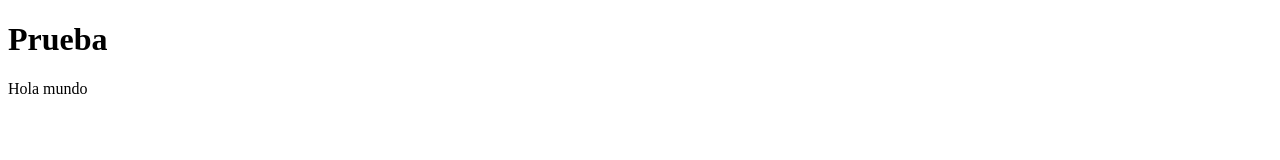
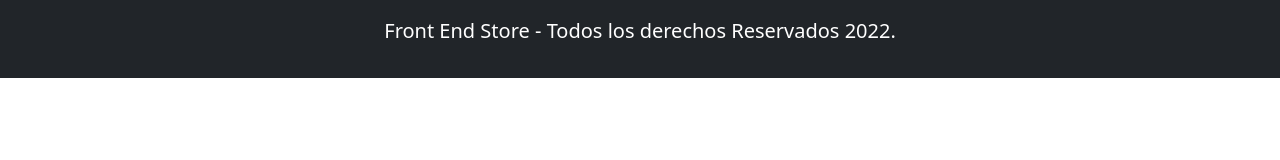
Before and after one commit to MarvinBrenes29/Laboratorio1, a plain HTML site: page index.html in a window 1280 px wide. Drawn offline with nearby package versions, Linux system fonts and the light colour scheme.

Commit message:
Footer en pagina principal

```diff
--- a/index.html
+++ b/index.html
@@ -4,10 +4,15 @@
     <meta charset="UTF-8">
     <meta http-equiv="X-UA-Compatible" content="IE=edge">
     <meta name="viewport" content="width=device-width, initial-scale=1.0">
-    <title>Document</title>
+    <link href="https://cdn.jsdelivr.net/npm/bootstrap@5.0.2/dist/css/bootstrap.min.css" rel="stylesheet" integrity="sha384-EVSTQN3/azprG1Anm3QDgpJLIm9Nao0Yz1ztcQTwFspd3yD65VohhpuuCOmLASjC" crossorigin="anonymous">
+    <title>Front End Store</title>
 </head>
 <body>
-    <h1>Prueba</h1>
-    <p>Hola mundo</p>
+    <footer class="p-3 bg-dark text-white text-center position-relative">
+        <div class="container">
+          <p class="lead">Front End Store - Todos los derechos Reservados 2022.</p>
+
+        </div>
+      </footer>
 </body>
 </html>
```
